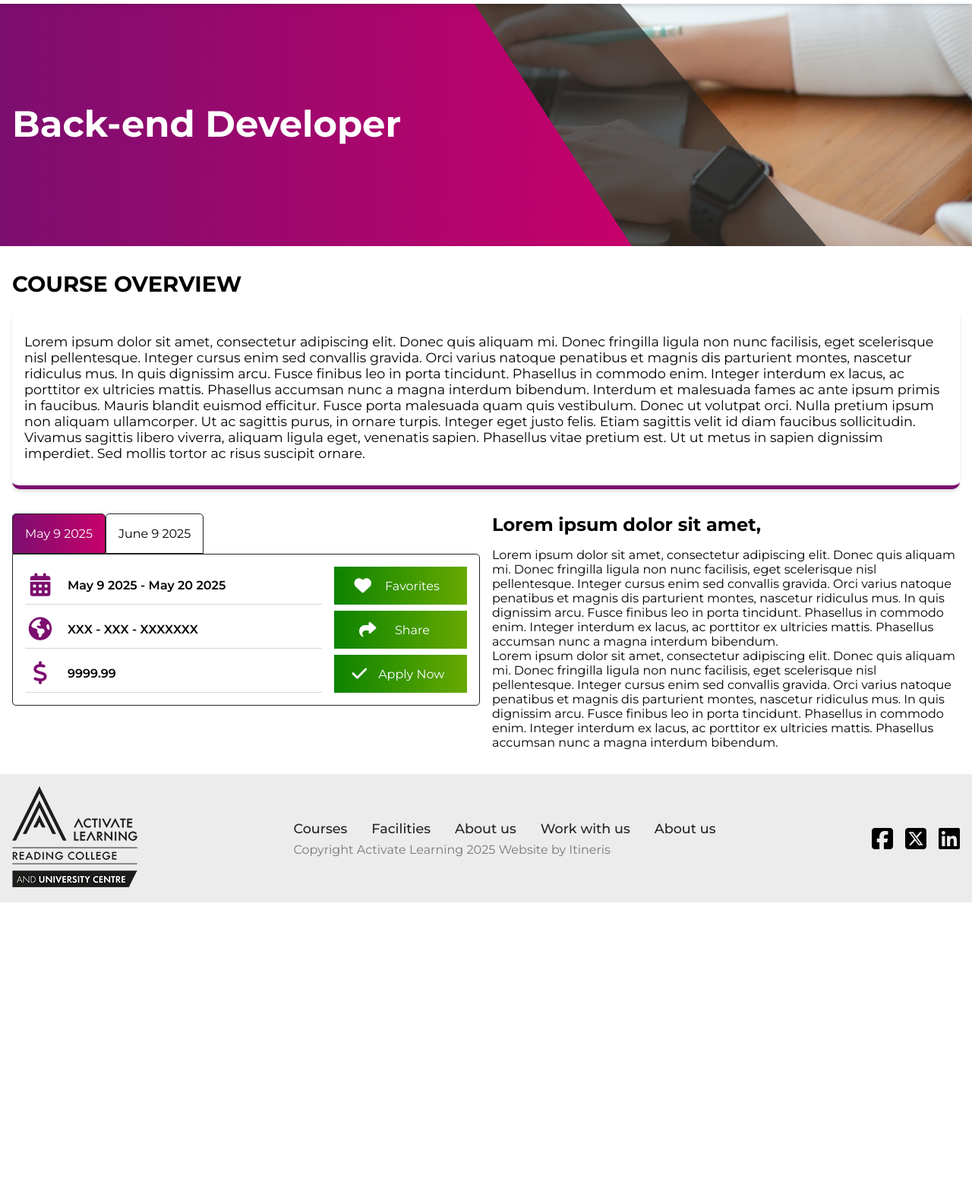
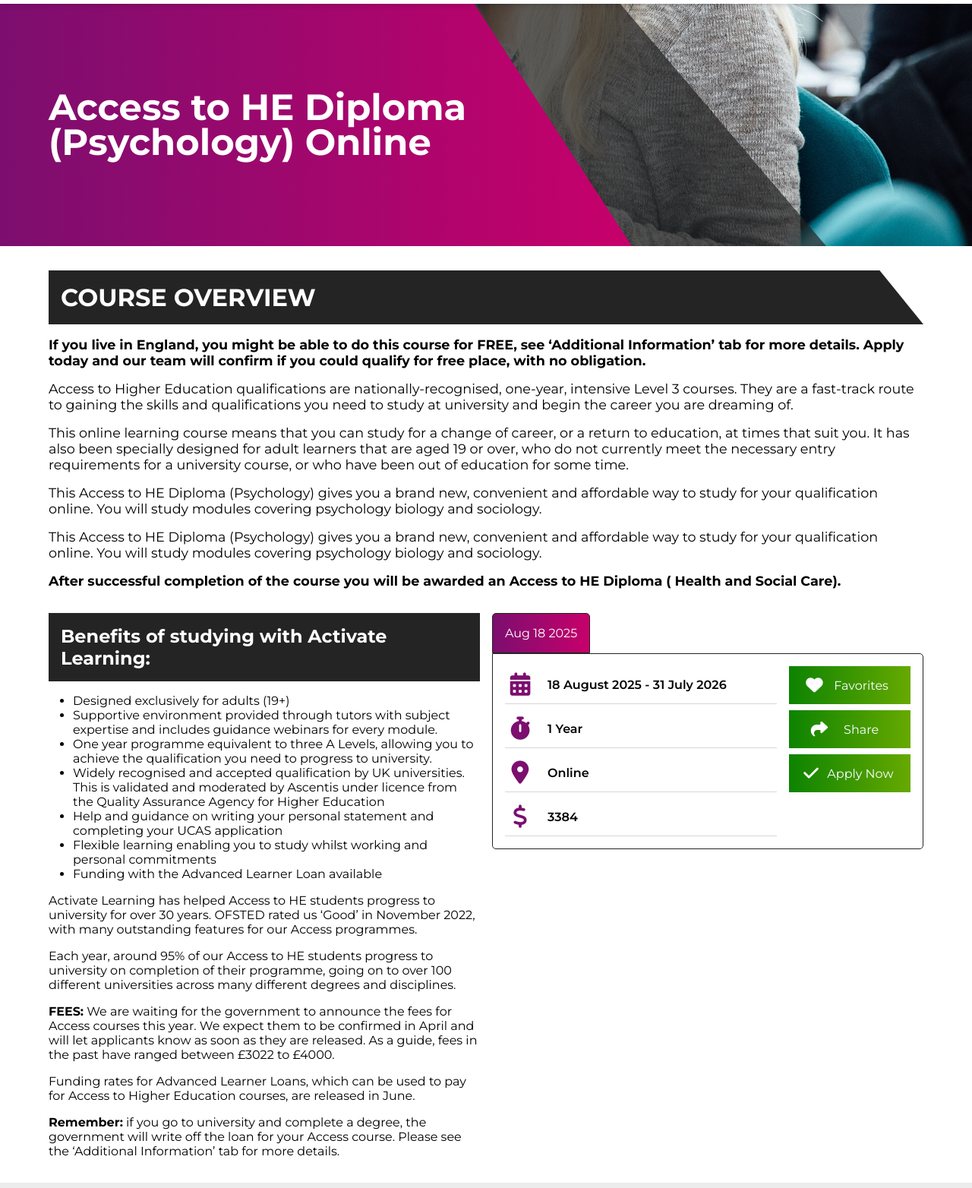
Before and after one commit to Keb4ng/Activate-Learning, a plain HTML site: page product-course.html in a window 1280 px wide. Shown: the part 156-1720 px from the top of the page at 76% size. Before the commit the page ends 1344 px from the top, so only its background shows below. Drawn offline with nearby package versions, Linux system fonts and the light colour scheme.

Commit message:
Adjusted Design

```diff
--- a/product-course.html
+++ b/product-course.html
@@ -39,7 +39,7 @@
         <div class="custom-row">
           <div class="custom-col flex-center-y">
             <div class="banner__tagline">
-              <h1 id="banner__main">Back-end Developer</h1>
+              <h1 id="banner__main">Access to HE Diploma (Psychology) Online</h1>
             </div>
           </div>
           <div class="custom-col">
@@ -54,37 +54,59 @@
         <div class="course-overview">
           <p id="section__mtag">COURSE OVERVIEW</p>
           <p id="section__stag">
-            Lorem ipsum dolor sit amet, consectetur adipiscing elit. Donec quis aliquam mi. Donec fringilla ligula non nunc facilisis, eget
-            scelerisque nisl pellentesque. Integer cursus enim sed convallis gravida. Orci varius natoque penatibus et magnis dis parturient montes,
-            nascetur ridiculus mus. In quis dignissim arcu. Fusce finibus leo in porta tincidunt. Phasellus in commodo enim. Integer interdum ex lacus,
-            ac porttitor ex ultricies mattis. Phasellus accumsan nunc a magna interdum bibendum.
-
-            Interdum et malesuada fames ac ante ipsum primis in faucibus. Mauris blandit euismod efficitur. Fusce porta malesuada quam quis vestibulum.
-            Donec ut volutpat orci. Nulla pretium ipsum non aliquam ullamcorper. Ut ac sagittis purus, in ornare turpis. Integer eget justo felis.
-            Etiam sagittis velit id diam faucibus sollicitudin. Vivamus sagittis libero viverra, aliquam ligula eget, venenatis sapien. Phasellus vitae pretium est.
-            Ut ut metus in sapien dignissim imperdiet. Sed mollis tortor ac risus suscipit ornare.
+            <span>
+              <b>If you live in England, you might be able to do this course for FREE, see ‘Additional Information’ tab for more details. Apply today and our team will confirm if you could qualify for free place, with no obligation. </b>
+            </span>
+            <span>Access to Higher Education qualifications are nationally-recognised, one-year, intensive Level 3 courses. They are a fast-track route to gaining the skills and qualifications you need to study at university and begin the career you are dreaming of.</span>
+            <span>This online learning course means that you can study for a change of career, or a return to education, at times that suit you. It has also been specially designed for adult learners that are aged 19 or over, who do not currently meet the necessary entry requirements for a university course, or who have been out of education for some time.</span>
+            <span>This Access to HE Diploma (Psychology) gives you a brand new, convenient and affordable way to study for your qualification online. You will study modules covering psychology biology and sociology. </span>
+            <span>This Access to HE Diploma (Psychology) gives you a brand new, convenient and affordable way to study for your qualification online. You will study modules covering psychology biology and sociology. </span>
+            <span><b>After successful completion of the course you will be awarded an Access to HE Diploma ( Health and Social Care).</b></span>
           </p>
         </div>
         <div class="custom-row">
           <div class="custom-col">
+            <p class="col-title">Benefits of studying with Activate Learning:</p>
+            <div class="course-par">
+              <ul>
+                <li>Designed exclusively for adults (19+)</li>
+                <li>Supportive environment provided through tutors with subject expertise and includes guidance webinars for every module.</li>
+                <li>One year programme equivalent to three A Levels, allowing you to achieve the qualification you need to progress to university.</li>
+                <li>Widely recognised and accepted qualification by UK universities. This is validated and moderated by Ascentis under licence from the Quality Assurance Agency for Higher Education</li>
+                <li>Help and guidance on writing your personal statement and completing your UCAS application</li>
+                <li>Flexible learning enabling you to study whilst working and personal commitments</li>
+                <li>Funding with the Advanced Learner Loan available</li>
+              </ul>
+              <p>Activate Learning has helped Access to HE students progress to university for over 30 years. OFSTED rated us ‘Good’ in November 2022, with many outstanding features for our Access programmes.</p>
+              <p>Each year, around 95% of our Access to HE students progress to university on completion of their programme, going on to over 100 different universities across many different degrees and disciplines.</p>
+              <p><b>FEES:</b> We are waiting for the government to announce the fees for Access courses this year. We expect them to be confirmed in April and will let applicants know as soon as they are released. As a guide, fees in the past have ranged between £3022 to £4000. </p>
+              <p>Funding rates for Advanced Learner Loans, which can be used to pay for Access to Higher Education courses, are released in June.</p>
+              <p><b>Remember:</b> if you go to university and complete a degree, the government will write off the loan for your Access course. Please see the ‘Additional Information’ tab for more details.</p>
+            </div>
+          </div>
+          <div class="custom-col">
             <div class="accordion-container">
               <div class="accordion-btns">
-                <div class="active-btn">May 9 2025</div>
-                <div>June 9 2025</div>
+                <div class="active-btn">Aug 18 2025</div>
+                <!-- <div>June 9 2025</div> -->
               </div>
               <div class="accordion-box">
                 <div class="accordion-details">
                   <div class="accordion-details__item">
                     <i class="fa-solid fa-calendar-days"></i>
-                    <span>May 9 2025  - May 20 2025</span>
+                    <span>18 August 2025 - 31 July 2026</span>
                   </div>
                   <div class="accordion-details__item">
-                    <i class="fa-solid fa-earth-americas"></i>
-                    <span>XXX - XXX - XXXXXXX</span>
+                    <i class="fa-solid fa-stopwatch"></i>
+                    <span>1 Year</span>
+                  </div>
+                  <div class="accordion-details__item">
+                    <i class="fa-solid fa-location-dot"></i>
+                    <span>Online</span>
                   </div>
                   <div class="accordion-details__item">
                     <i class="fa-solid fa-dollar-sign"></i>
-                    <span>9999.99</span>
+                    <span>3384</span>
                   </div>
                 </div>
                 <div class="accordion-cta">
@@ -103,17 +125,6 @@
                 </div>
               </div>
             </div>
-          </div>
-          <div class="custom-col">
-            <p class="col-title">Lorem ipsum dolor sit amet,</p>
-            <p>Lorem ipsum dolor sit amet, consectetur adipiscing elit. Donec quis aliquam mi. Donec fringilla ligula non nunc facilisis, eget
-            scelerisque nisl pellentesque. Integer cursus enim sed convallis gravida. Orci varius natoque penatibus et magnis dis parturient montes,
-            nascetur ridiculus mus. In quis dignissim arcu. Fusce finibus leo in porta tincidunt. Phasellus in commodo enim. Integer interdum ex lacus,
-            ac porttitor ex ultricies mattis. Phasellus accumsan nunc a magna interdum bibendum.</p>
-            <p>Lorem ipsum dolor sit amet, consectetur adipiscing elit. Donec quis aliquam mi. Donec fringilla ligula non nunc facilisis, eget
-            scelerisque nisl pellentesque. Integer cursus enim sed convallis gravida. Orci varius natoque penatibus et magnis dis parturient montes,
-            nascetur ridiculus mus. In quis dignissim arcu. Fusce finibus leo in porta tincidunt. Phasellus in commodo enim. Integer interdum ex lacus,
-            ac porttitor ex ultricies mattis. Phasellus accumsan nunc a magna interdum bibendum.</p>
           </div>
         </div>
       </div>
--- a/styles.css
+++ b/styles.css
@@ -16,7 +16,7 @@
 }
 
 .main-container{
-    width: 100%;
+    width: 90%;
     height: auto;
     max-width: 1600px;
     display: block;
@@ -33,7 +33,7 @@
 }
 
 section{
-    padding: 2rem 1rem;
+    padding: 2rem 0;
 }
 
 .custom-col{
@@ -67,7 +67,7 @@
     align-items: center;
     padding: 0.5rem;
     max-width: 1600px;
-    width: 100%;
+    width: 90%;
     margin: 0 auto;
     position: relative;
 }
@@ -191,12 +191,12 @@
     color: white;
     display: flex;
     flex-direction: column;
-    padding: 1rem;
+    padding: 1rem 0;
 }
 
 #banner__main{
     font-size: 3rem;
-    line-height: 2.2rem;
+    line-height: 2.9rem;
 }
 
 #banner__sub1{
@@ -295,9 +295,34 @@
     width: 100%;
     height: 100%;
     max-height: 250px;
+    position: relative;
 }
 
-.course__item-img img{
+.course__item-img-hover{
+    position: absolute;
+    top: 0;
+    left: 0;
+    width: 100%;
+    height: 100%;
+    background-color: #242424;
+    opacity: 0;
+    z-index: 5;
+    content: "";
+    border-radius: 10px;
+    display: flex;
+    justify-content: center;
+    align-items: center;
+    transition: 500ms;
+}
+
+.course__item-img-hover img{
+    width: 120px;
+    max-width: 120px;
+    height: auto;
+    object-fit: cover;
+}
+
+.course__item-img-main{
     width: 100%;
     height: 100%;
     object-fit: cover;
@@ -312,7 +337,7 @@
 .course__item-details{
     display: grid;
     grid-template-columns: 1fr 1fr;
-    gap: 0.5rem;
+    gap: 0.4rem;
     font-size: 1rem;
     font-weight: 500;
     border-bottom: solid 1px #d7d7d7;
@@ -320,10 +345,21 @@
     padding: 1rem 0;
 }
 
+.course-overview #section__mtag{
+    width: 100%;
+    height: auto;
+    clip-path: polygon(0 0, 95% 0, 100% 100%, 0% 100%);
+    background-color: #242424;
+    padding: 1rem;
+    font-size: 2rem;
+    font-weight: bold;
+    color: white;
+}
+
 .course__item-details div{
     display: flex;
     flex-direction: row;
-    gap: 0.8rem;
+    gap: 0.4rem;
     align-items: center;
 }
 
@@ -354,6 +390,10 @@
     color: #242424;
 }
 
+.course__item:hover .course__item-img-hover{
+    opacity: 0.9 !important;
+}
+
 .section-btn{
     width: 100%;
     max-width: 250px;
@@ -380,7 +420,7 @@
 
 .apply-section{
     background-image: linear-gradient(0deg, #67a900, #0c8300);
-    padding: 0 1rem;
+    padding: 1rem 0;
     position: relative;
 }
 
@@ -457,7 +497,7 @@
 /* product-course */
 
 .product-banner{
-    background-image: url('./media/course img.jpg');
+    background-image: url('./media/psychology.jpg');
     min-height: 40vh;
     display: flex;
     align-items: center;
@@ -473,23 +513,35 @@
 }
 
 .course-overview #section__stag{
-    background-color: white;
-    border-bottom: solid 5px #7c0e6f;
-    padding: 2rem 1rem;
-    box-shadow: 0 4px 6px -1px rgb(0 0 0 / 0.1), 0 2px 4px -2px rgb(0 0 0 / 0.1);
-    border-radius: 10px;
     margin-top: 1rem;
+    display: flex;
+    flex-direction: column;
+    gap: 1rem;
+    font-size: 1.1rem;
 }
 
 .col-title{
     font-size: 1.5rem;
     font-weight: bold;
     margin-bottom: 1rem;
+    background-color: #242424;
+    color: white;
+    padding: 1rem;
 }
 
 .accordion-btns{
     display: flex;
     flex-direction: row;
+}
+
+.course-par{
+    display: flex;
+    flex-direction: column;
+    gap: 1rem;
+}
+
+.course-par ul{
+    margin-left: 2rem;
 }
 
 .accordion-box{
@@ -1067,6 +1119,7 @@
     }
     #banner__main{
         font-size: 2rem;
+        line-height: 2.5rem;
     }
     #banner__sub1{
         font-size: 1.5rem;
```
Also changed, not shown: index.html (+41 -29 lines), media/Activ Logo plain.png (added), media/business.jpg (added), media/course img.jpg (deleted), media/law.jpg (added), media/paramedic.png (added), media/psychology.jpg (added).
